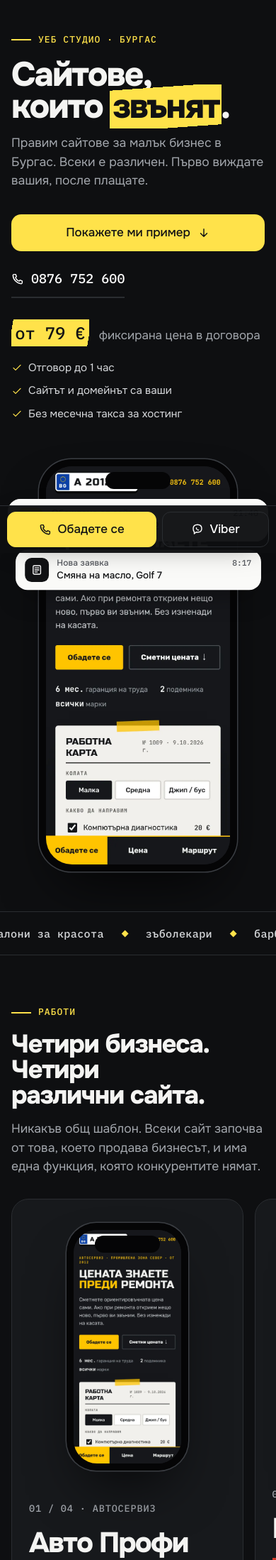
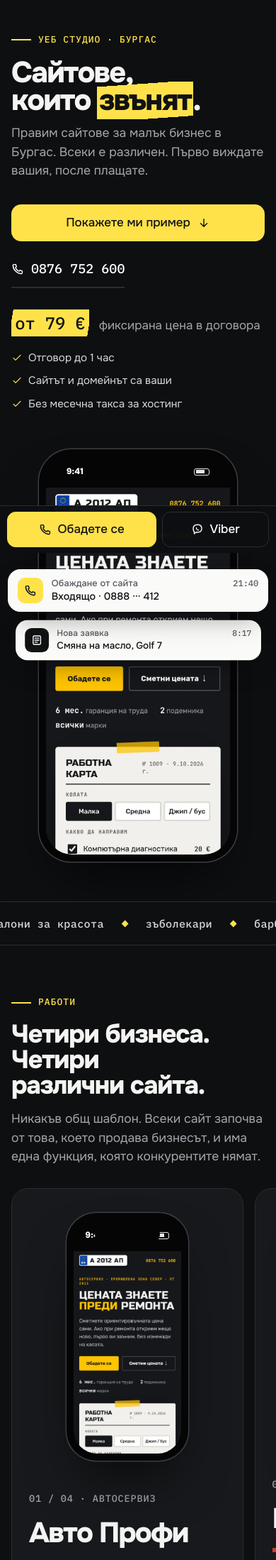
Before and after one commit to klaschukk/otto-web, a Flask app: page / in a window 390 px wide. Shown: the part 65-2263 px from the top of the page at 71% size. Run offline with Flask 3, Linux system fonts and the light colour scheme; some libraries are stand-ins or nearby versions.

Commit message:
phone mockup: status bar under the notch so demo logos aren't covered; notifications lower; smaller RU/EN mobile hero

```diff
--- a/static/css/site.css
+++ b/static/css/site.css
@@ -11,7 +11,7 @@
 *,*::before,*::after{box-sizing:border-box}
 html{-webkit-text-size-adjust:100%;scroll-padding-top:84px}
 @media (prefers-reduced-motion:no-preference){html{scroll-behavior:smooth}}
-body{margin:0;background:var(--paper);color:var(--ink);font:400 1.0625rem/1.6 var(--sans);
+body{margin:0;text-wrap:pretty;background:var(--paper);color:var(--ink);font:400 1.0625rem/1.6 var(--sans);
   -webkit-font-smoothing:antialiased;text-rendering:optimizeLegibility}
 img{max-width:100%;height:auto;display:block}
 a{color:inherit}
@@ -36,7 +36,7 @@ mark,.num{background:linear-gradient(100deg,transparent .12em,var(--marker) .12e
 .h1 mark{background:linear-gradient(176deg,transparent 12%,var(--marker) 12%,var(--marker) 92%,transparent 92%);color:var(--ink);padding:0 .08em;margin:0 -.02em}
 .h2{font:800 clamp(2.25rem,5.4vw,4.25rem)/1 var(--sans);letter-spacing:-.035em;max-width:16ch;text-wrap:balance;margin-bottom:.45em}
 .h2-narrow{max-width:18ch}
-.lead{font-size:clamp(1.1rem,1.6vw,1.3rem);line-height:1.5;max-width:52ch;color:var(--sub)}
+.lead{font-size:clamp(1.1rem,1.6vw,1.3rem);line-height:1.5;max-width:52ch;color:var(--sub);text-wrap:pretty}
 .stage .lead{color:var(--sub-d)}
 .eyebrow{font:500 .8125rem/1.3 var(--mono);letter-spacing:.08em;text-transform:uppercase;margin-bottom:18px;display:flex;align-items:center;gap:10px}
 .eyebrow::before{content:"";width:28px;height:2px;background:currentColor}
@@ -100,11 +100,14 @@ mark,.num{background:linear-gradient(100deg,transparent .12em,var(--marker) .12e
 
 .phone{display:block;position:relative;background:#050506;border-radius:46px;padding:10px;box-shadow:0 0 0 1.5px #3a3d42,0 40px 80px -30px rgba(0,0,0,.8)}
 .phone::before{content:"";position:absolute;top:18px;left:50%;width:92px;height:24px;margin-left:-46px;background:#050506;border-radius:20px;z-index:2}
-.phone-screen{display:block;border-radius:37px;overflow:hidden;aspect-ratio:390/844;background:#1b1d20}
-.phone-screen img{width:100%;height:100%;object-fit:cover;object-position:top}
+.phone-screen{position:relative;display:flex;flex-direction:column;border-radius:37px;overflow:hidden;aspect-ratio:390/844;background:#050506;padding-top:44px}
+/* статус-бар: скриншот начинается под «чёлкой», логотипы демо не закрыты */
+.phone-screen::before{content:"9:41";position:absolute;top:15px;left:11%;font:600 12px/1 var(--sans);color:#fff;letter-spacing:.02em}
+.phone-screen::after{content:"";position:absolute;top:17px;right:11%;width:22px;height:10px;border:1.5px solid #fff;border-radius:3px;opacity:.9;background:linear-gradient(90deg,#fff 0 70%,transparent 70%) 1.5px 1.5px/calc(100% - 3px) calc(100% - 3px) no-repeat}
+.phone-screen img{flex:1 1 auto;min-height:0;width:100%;object-fit:cover;object-position:top}
 
 /* уведомления поверх телефона */
-.notifs{position:absolute;left:-14%;right:-10%;top:64px;display:grid;gap:10px;pointer-events:none;z-index:3;isolation:isolate}
+.notifs{position:absolute;left:-14%;right:-10%;top:30%;display:grid;gap:10px;pointer-events:none;z-index:3;isolation:isolate}
 .notif{display:grid;grid-template-columns:36px 1fr auto;gap:12px;align-items:center;padding:12px 14px;border-radius:18px;
   background:#fafaf8;color:var(--ink);
   box-shadow:0 18px 40px -16px rgba(0,0,0,.55),0 0 0 1px rgba(255,255,255,.4) inset;font-size:.9rem;line-height:1.3}
@@ -362,7 +365,9 @@ mark,.num{background:linear-gradient(100deg,transparent .12em,var(--marker) .12e
 .wcard p{color:var(--sub);font-size:.98rem}
 .wcard .phone{border-radius:28px;padding:6px;margin-bottom:-60px}
 .wcard .phone::before{top:11px;width:44px;height:12px;margin-left:-22px}
-.wcard .phone-screen{border-radius:22px}
+.wcard .phone-screen{border-radius:22px;padding-top:24px}
+.wcard .phone-screen::before{top:8px;font-size:8px}
+.wcard .phone-screen::after{top:9px;width:12px;height:6px;border-width:1px}
 .wcard-feat{margin-top:16px;font-weight:500}
 .own{display:grid;grid-template-columns:repeat(3,minmax(0,1fr));gap:20px}
 .own-card{background:#fff;border:1px solid var(--line);border-radius:18px;overflow:hidden;display:flex;flex-direction:column}
@@ -402,7 +407,12 @@ mark,.num{background:linear-gradient(100deg,transparent .12em,var(--marker) .12e
 .calc-sum dt{font:500 .8rem var(--mono);text-transform:uppercase;letter-spacing:.08em;color:var(--sub-d)}
 .calc-sum dd{font-size:2.4rem}
 .calc-sum p{color:var(--sub-d);font-size:.9rem;margin-top:14px}
-@media (max-width:860px){.calc{grid-template-columns:1fr}.calc-sum{position:static}}
+@media (max-width:860px){.calc{grid-template-columns:minmax(0,1.35fr) minmax(0,.65fr);gap:18px}.calc-sum{padding:22px}.calc-sum dd{font-size:1.8rem}.calc-sum .btn{width:100%;padding:12px 14px;font-size:.92rem;line-height:1.25;text-align:left}.opt{padding:14px}}
+@media (max-width:640px){.calc{grid-template-columns:1fr}
+  .calc-sum{position:sticky;bottom:calc(76px + env(safe-area-inset-bottom));z-index:5;display:flex;flex-wrap:wrap;align-items:center;gap:8px 16px;padding:14px 16px;border-radius:16px;box-shadow:0 -10px 30px -12px rgba(0,0,0,.4)}
+  .calc-sum .eyebrow,.calc-sum p{display:none}
+  .calc-sum dl{display:flex;gap:18px;margin:0}.calc-sum dd{font-size:1.35rem}
+  .calc-sum .btn{min-height:44px;padding:0 14px;font-size:.95rem;margin-left:auto}}
 
 .kgrid{display:grid;grid-template-columns:minmax(0,.8fr) minmax(0,1.2fr);gap:clamp(32px,6vw,88px);align-items:start}
 .kinfo{display:grid;gap:24px}
@@ -417,7 +427,7 @@ mark,.num{background:linear-gradient(100deg,transparent .12em,var(--marker) .12e
 .js [data-r].r-pre{opacity:0;transform:translateY(16px)}
 
 @media (max-width:899px){
-  .hero .h1{font-size:max(3rem,11.5vw)}
+  .hero .h1{font-size:max(2.6rem,10.4vw)}
   .hero-in{grid-template-columns:1fr}
   .hero-phone{width:min(78%,300px);margin-top:12px}
   .notifs{left:-16%;right:-16%}
```
